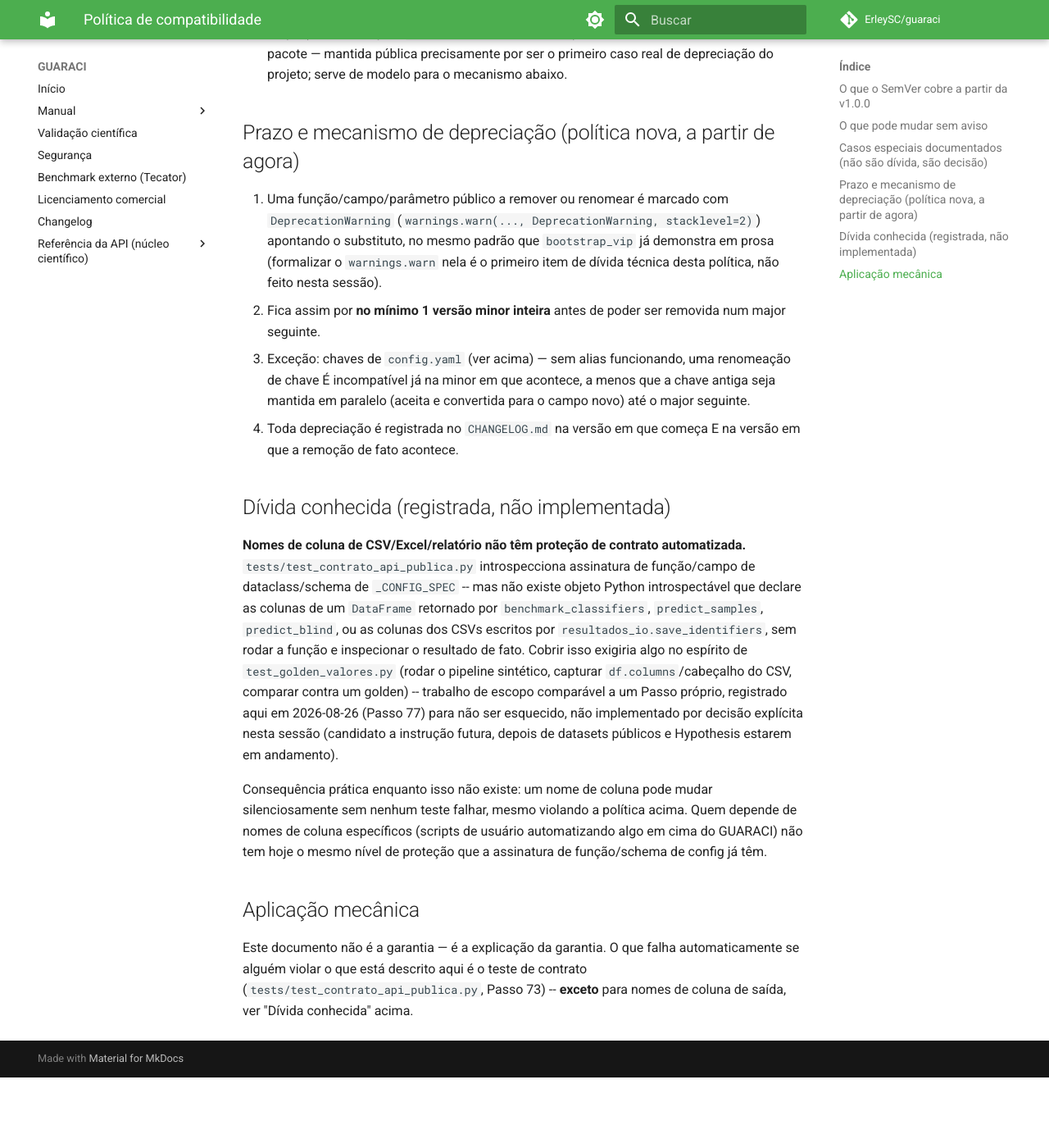
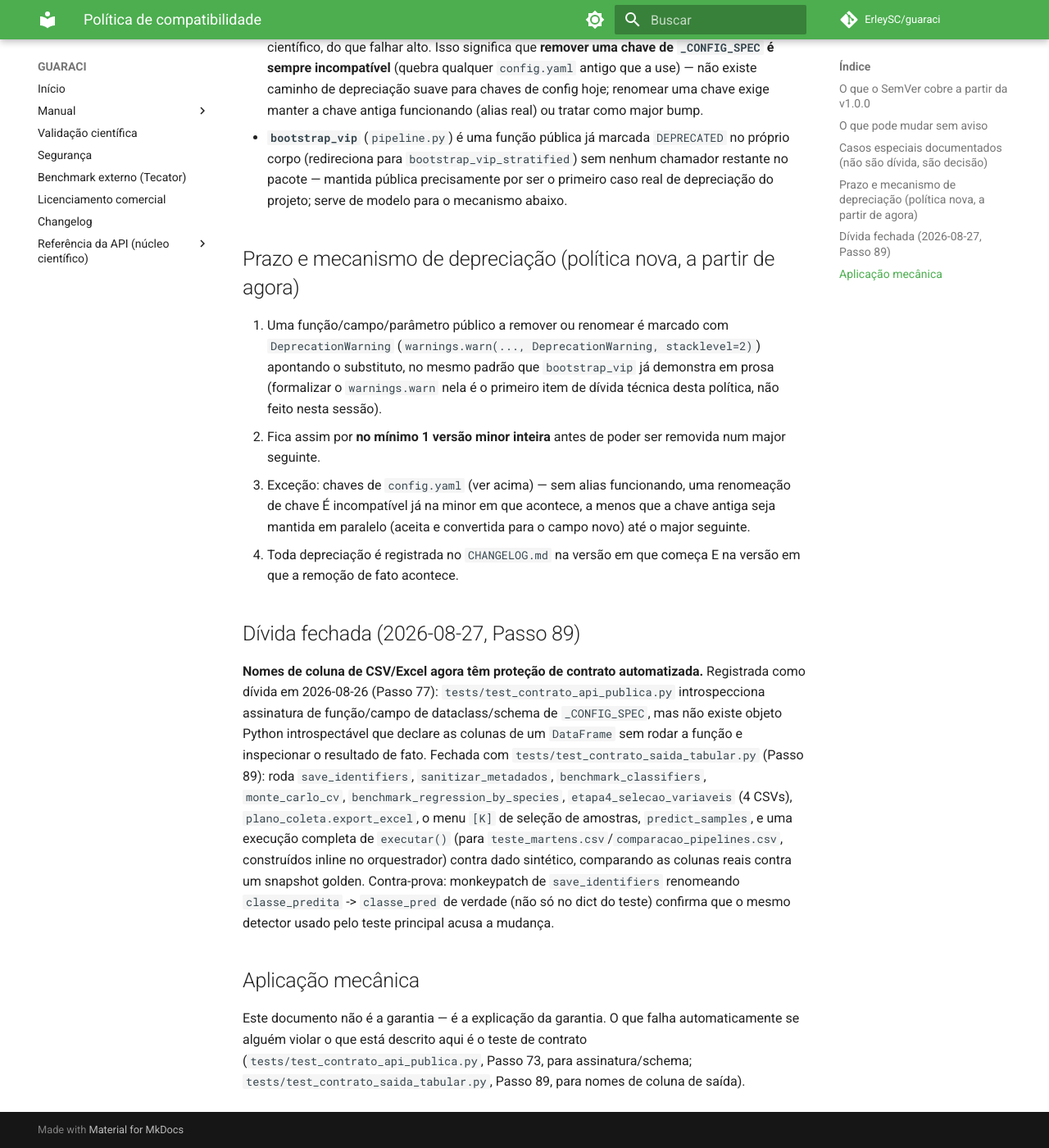
Before and after one commit to ErleySC/guaraci, an MkDocs documentation site: the page built from docs/COMPATIBILITY.md, in a window 1280 px wide and 1400 px high, scrolled down 2065 px. Shown: the whole window at 82% size. Built offline with MkDocs 1.6.1 and Material for MkDocs 9.7.7, drawn with Linux system fonts in a browser that asks for light colours; comment, search, counter and statistics services are not loaded; before the commit the page ends 3379 px from its top, so only the background shows below that; some of the changed text lies outside the part shown.

Commit message:
test: contrato de colunas de saida (CSV/Excel) via execucao real (Passo 89)
Divida registrada em 2026-08-26 (Passo 77, docs/COMPATIBILITY.md): nomes
de coluna de saida nao tinham protecao de contrato automatizada -- a
superficie mais provavel de ser consumida por script de usuario
automatizando algo em cima do GUARACI.

Levantamento por comando direto (grep de to_csv/to_excel/Workbook em
src/guaraci/) de todos os pontos de geracao tabular. tests/test_contrato_
saida_tabular.py: snapshot golden gerado por EXECUCAO REAL contra dado
sintetico (nunca lista digitada a mao, mesmo mecanismo de
test_contrato_api_publica.py) -- cobre save_identifiers,
sanitizar_metadados, benchmark_classifiers, monte_carlo_cv,
benchmark_regression_by_species, etapa4_selecao_variaveis (4 CSVs),
plano_coleta.export_excel, o menu [K] de selecao de amostras,
predict_samples, e uma execucao completa de executar() (para
teste_martens.csv/comparacao_pipelines.csv, construidos inline no
orquestrador -- so' rodar de verdade protege esses dois).

Verificado por leitura direta (nao suposicao) que reports.py::
generate_excel_report NAO precisa de entrada propria -- copia
list(df.columns) verbatim dos CSVs ja cobertos. auditoria_delineamento.py/
sentinela_deriva.py/linearity.py/robustness.py verificados como fora de
escopo -- nao produzem saida tabular propria.

Contra-prova: monkeypatch de save_identifiers renomeando
'classe_predita' -> 'classe_pred' NUM CSV REAL confirma que o mesmo
detector do teste principal acusa a mudanca.

docs/COMPATIBILITY.md: secao "Divida conhecida" -> "Divida fechada".

Suite completa (1044 testes) + ruff limpos.

```diff
--- a/docs/COMPATIBILITY.md
+++ b/docs/COMPATIBILITY.md
@@ -26,15 +26,21 @@ disso. Concretamente:
   `QuantificationResult`, `BlindPredictionResult`, `MatrixProfile` etc.).
 - **Esquema de `config.yaml`**: as chaves listadas em `_CONFIG_SPEC`
   (`config_io.py`) — nome da chave, tipo, opções válidas, min/max.
-- **Nomes de coluna de saída** (CSV/Excel/relatório) gerados pelas
-  funções de `resultados_io.py`/`predicao.py`/`reports.py` -- cobertos
-  pela POLÍTICA (mudar um nome de coluna sem depreciação é incompatível,
-  mesma regra de tudo acima), mas **sem proteção automatizada hoje** --
-  ver "Dívida conhecida" abaixo. É a superfície mais provável de ser
-  consumida por scripts de usuário automatizando algo em cima do
-  GUARACI (ex.: um script que lê `resumo_modelo.txt`/CSV de saída por
-  nome de coluna), então a política vale igual mesmo sem o teste --
-  só não há alarme automático se alguém violar sem querer.
+- **Nomes de coluna de saída** (CSV/Excel) gerados pelas funções de
+  `resultados_io.py`/`predicao.py`/`avaliacao_modelos.py`/
+  `selecao_variaveis.py`/`plano_coleta.py`/`guaraci.py` (menu de seleção
+  de amostras) -- cobertos pela POLÍTICA (mudar um nome de coluna sem
+  depreciação é incompatível, mesma regra de tudo acima) **e, desde
+  2026-08-27 (Passo 89), com proteção automatizada**:
+  `tests/test_contrato_saida_tabular.py` roda cada função contra dado
+  sintético e compara as colunas reais contra um snapshot golden
+  (`tests/golden/contrato_saida_tabular.json`) -- mesmo mecanismo de
+  `test_contrato_api_publica.py`, arquivo separado porque a captura
+  exige EXECUÇÃO real (não introspecção estática: não existe objeto
+  Python que declare as colunas de um `DataFrame` sem rodar a função).
+  `reports.py::generate_excel_report` não tem entrada própria: verificado
+  por leitura que ele copia `list(df.columns)` verbatim dos CSVs já
+  cobertos, então protegê-los já protege a reempacotação em Excel.
 - **Códigos de saída da CLI** (`guaraci` como comando): `0` sucesso,
   `1` erro de execução, `2` uso incorreto — contrato já documentado no
   próprio `--help` do programa (`guaraci.py:_TEXTO_AJUDA`).
@@ -106,32 +112,30 @@ por `tests/test_fachada_reexport.py`.
 4. Toda depreciação é registrada no `CHANGELOG.md` na versão em que
    começa E na versão em que a remoção de fato acontece.
 
-## Dívida conhecida (registrada, não implementada)
+## Dívida fechada (2026-08-27, Passo 89)
 
-**Nomes de coluna de CSV/Excel/relatório não têm proteção de contrato
-automatizada.** `tests/test_contrato_api_publica.py` introspecciona
-assinatura de função/campo de dataclass/schema de `_CONFIG_SPEC` -- mas
-não existe objeto Python introspectável que declare as colunas de um
-`DataFrame` retornado por `benchmark_classifiers`, `predict_samples`,
-`predict_blind`, ou as colunas dos CSVs escritos por
-`resultados_io.save_identifiers`, sem rodar a função e inspecionar o
-resultado de fato. Cobrir isso exigiria algo no espírito de
-`test_golden_valores.py` (rodar o pipeline sintético, capturar
-`df.columns`/cabeçalho do CSV, comparar contra um golden) -- trabalho de
-escopo comparável a um Passo próprio, registrado aqui em 2026-08-26
-(Passo 77) para não ser esquecido, não implementado por decisão
-explícita nesta sessão (candidato a instrução futura, depois de
-datasets públicos e Hypothesis estarem em andamento).
-
-Consequência prática enquanto isso não existe: um nome de coluna pode
-mudar silenciosamente sem nenhum teste falhar, mesmo violando a
-política acima. Quem depende de nomes de coluna específicos (scripts de
-usuário automatizando algo em cima do GUARACI) não tem hoje o mesmo
-nível de proteção que a assinatura de função/schema de config já têm.
+**Nomes de coluna de CSV/Excel agora têm proteção de contrato
+automatizada.** Registrada como dívida em 2026-08-26 (Passo 77):
+`tests/test_contrato_api_publica.py` introspecciona assinatura de
+função/campo de dataclass/schema de `_CONFIG_SPEC`, mas não existe
+objeto Python introspectável que declare as colunas de um `DataFrame`
+sem rodar a função e inspecionar o resultado de fato. Fechada com
+`tests/test_contrato_saida_tabular.py` (Passo 89): roda `save_identifiers`,
+`sanitizar_metadados`, `benchmark_classifiers`, `monte_carlo_cv`,
+`benchmark_regression_by_species`, `etapa4_selecao_variaveis` (4 CSVs),
+`plano_coleta.export_excel`, o menu `[K]` de seleção de amostras,
+`predict_samples`, e uma execução completa de `executar()` (para
+`teste_martens.csv`/`comparacao_pipelines.csv`, construídos inline no
+orquestrador) contra dado sintético, comparando as colunas reais contra
+um snapshot golden. Contra-prova: monkeypatch de `save_identifiers`
+renomeando `classe_predita` -> `classe_pred` de verdade (não só no dict
+do teste) confirma que o mesmo detector usado pelo teste principal
+acusa a mudança.
 
 ## Aplicação mecânica
 
 Este documento não é a garantia — é a explicação da garantia. O que
 falha automaticamente se alguém violar o que está descrito aqui é o
-teste de contrato (`tests/test_contrato_api_publica.py`, Passo 73) --
-**exceto** para nomes de coluna de saída, ver "Dívida conhecida" acima.
+teste de contrato (`tests/test_contrato_api_publica.py`, Passo 73, para
+assinatura/schema; `tests/test_contrato_saida_tabular.py`, Passo 89,
+para nomes de coluna de saída).
```
Also changed, not shown: 2 other files.
